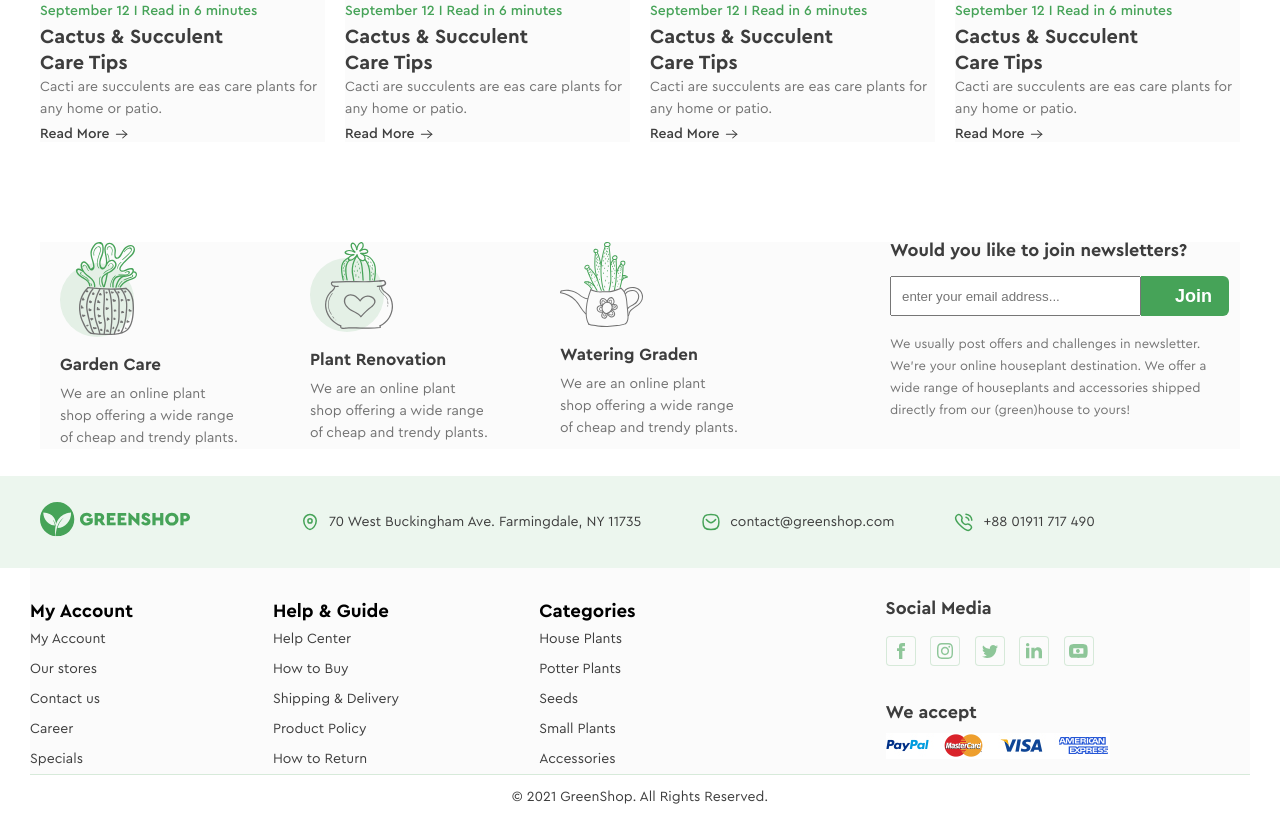
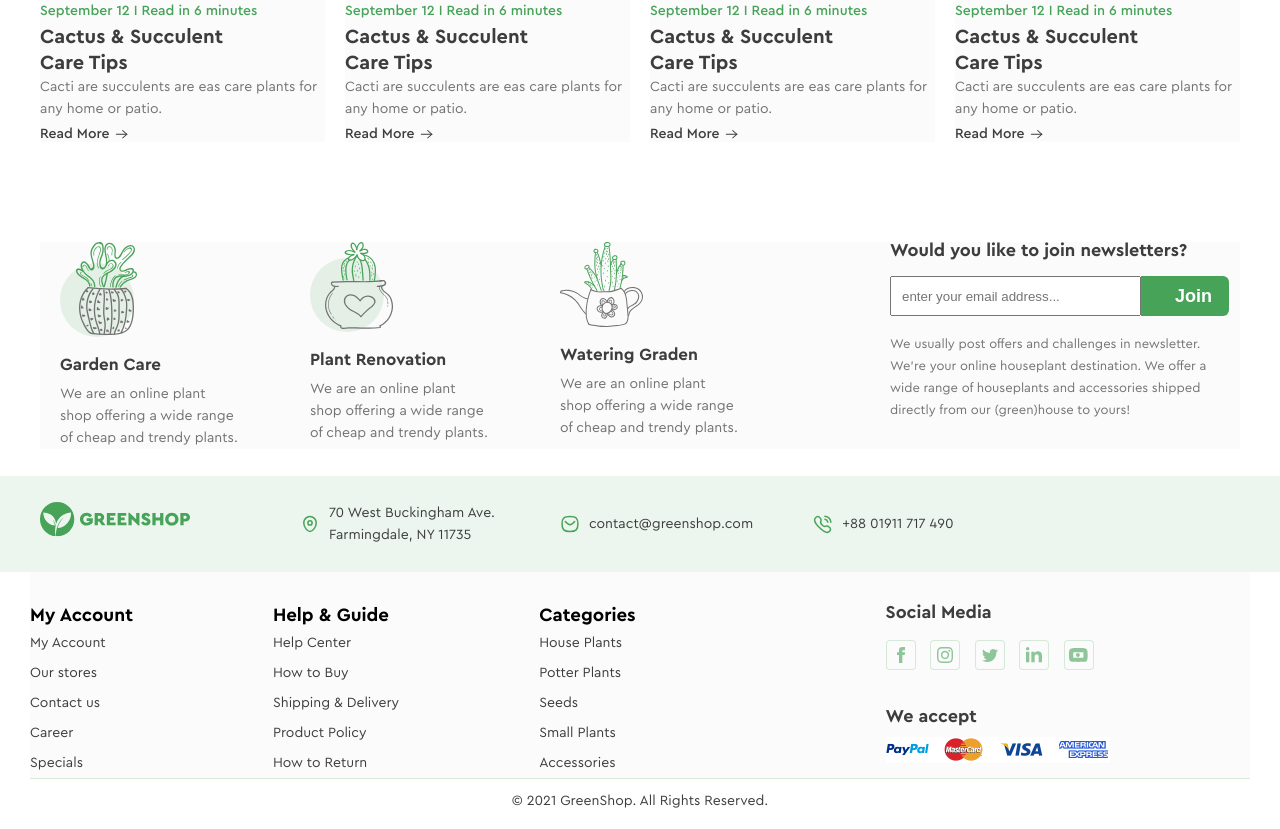
Before and after one commit to chadchenkoviktor/Hillel__frontend_lerning, a plain HTML site: page Dz-9/index.html in a window 1280 px wide. Shown: the part 2707-3536 px from the top of the page. Drawn offline with nearby package versions, Linux system fonts and the light colour scheme.

Commit message:
after fix error for Dz-13

```diff
--- a/Dz-9/css/style.css
+++ b/Dz-9/css/style.css
@@ -541,7 +541,7 @@ body{
     transition-duration: 300ms;
 }
 
-.sort label:hover .erow-select{
+.sort label:focus-within .erow-select{
     transform: rotate(180deg);
 }
 
@@ -974,6 +974,7 @@ body{
 .map{
     display: flex;
     align-items: center;
+    width: 200px;
     gap: 9px;
     color: #3D3D3D;
     font-size: 14px;
@@ -981,6 +982,10 @@ body{
     font-weight: 400;
     line-height: 22px;
     text-decoration: none;
+}
+
+.map svg{
+    flex-shrink: 0;
 }
 
 .mail{
```
